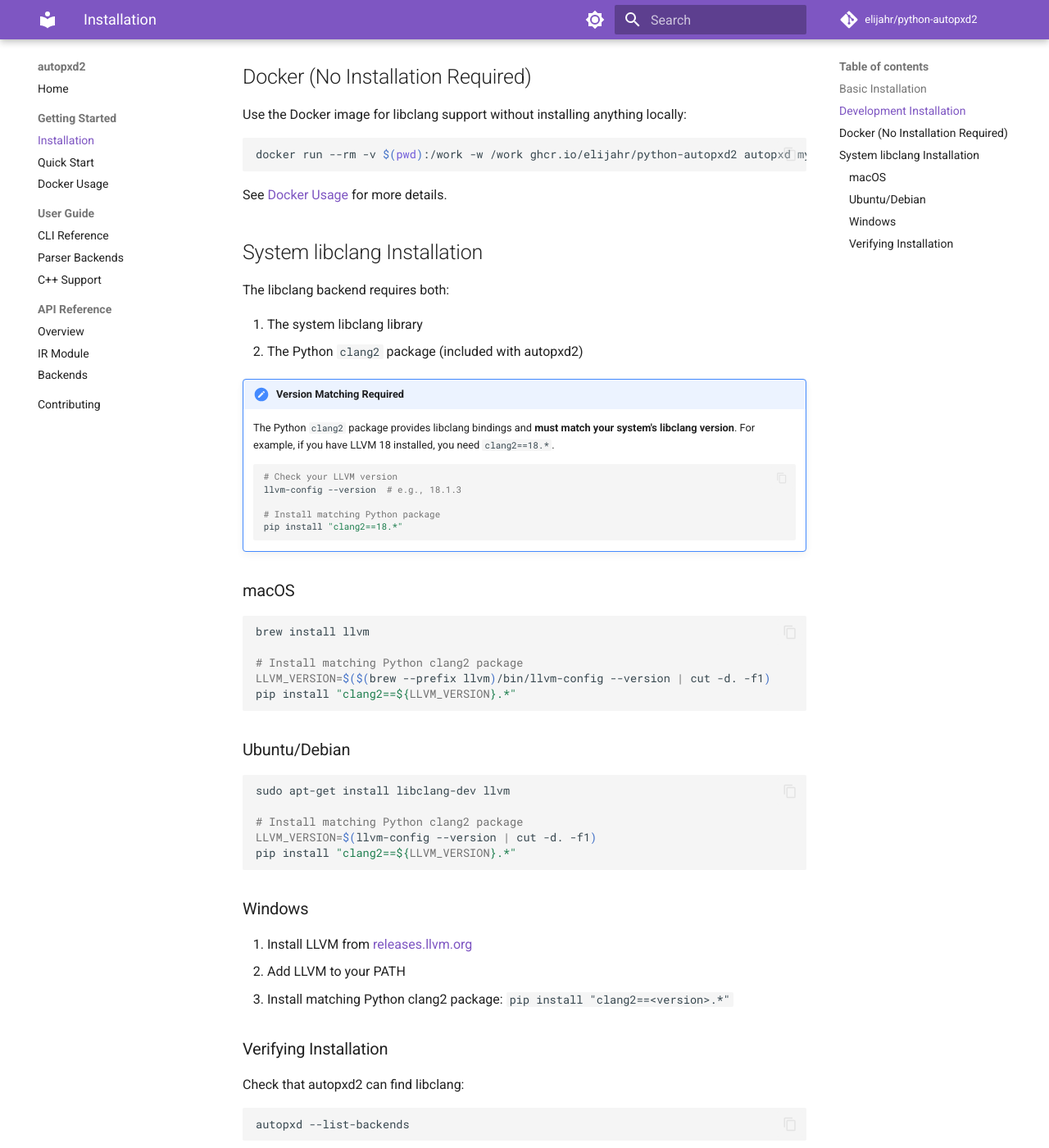
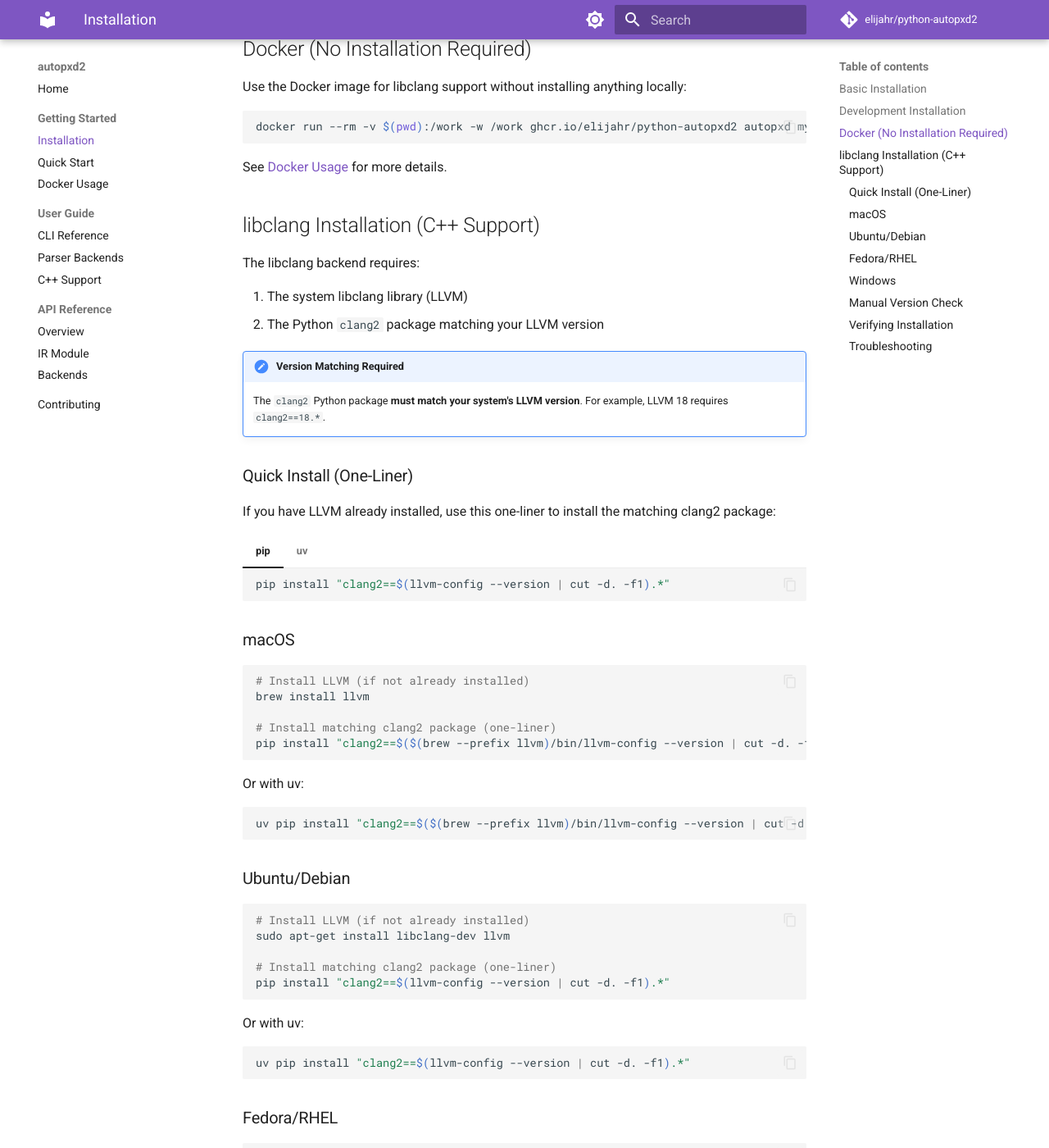
Before and after one commit to elijahr/python-autopxd2, an MkDocs documentation site: the page built from docs/getting-started/installation.md, in a window 1280 px wide and 1400 px high, scrolled down 728 px. Shown: the whole window at 82% size. Built offline with MkDocs 1.6.1 and Material for MkDocs 9.7.7, drawn with Linux system fonts in a browser that asks for light colours; comment, search, counter and statistics services are not loaded; the version menu is left out; some of the changed text lies outside the part shown.

Commit message:
fix: guard libclang imports with pytest.importorskip, update docs

````diff
--- a/docs/getting-started/installation.md
+++ b/docs/getting-started/installation.md
@@ -8,15 +8,13 @@
 pip install autopxd2
 ```
 
-This installs the package with both parser backends:
+This installs the package with the **pycparser** backend (pure Python C99 parser).
 
-- **libclang** - Full C/C++ support via LLVM (default if system libclang available)
-- **pycparser** - Pure Python C99 parser (fallback)
+For **C++ support**, you also need the libclang backend - see [libclang Installation](#libclang-installation-c-support) below.
 
-!!! note "Automatic Fallback"
-    autopxd2 automatically uses libclang if the system library is available,
-    falling back to pycparser otherwise. Use `autopxd --list-backends` to see
-    which backends are available on your system.
+!!! note "Backend Selection"
+    autopxd2 automatically uses libclang if available, falling back to pycparser
+    otherwise. Use `autopxd --list-backends` to see which backends are available.
 
 ## Development Installation
 
@@ -38,49 +36,99 @@
 
 See [Docker Usage](docker.md) for more details.
 
-## System libclang Installation
+## libclang Installation (C++ Support)
 
-The libclang backend requires both:
+The libclang backend requires:
 
-1. The system libclang library
-2. The Python `clang2` package (included with autopxd2)
+1. The system libclang library (LLVM)
+2. The Python `clang2` package matching your LLVM version
 
 !!! important "Version Matching Required"
-    The Python `clang2` package provides libclang bindings and **must match your system's libclang version**. For example, if you have LLVM 18 installed, you need `clang2==18.*`.
+    The `clang2` Python package **must match your system's LLVM version**.
+    For example, LLVM 18 requires `clang2==18.*`.
+
+### Quick Install (One-Liner)
+
+If you have LLVM already installed, use this one-liner to install the matching clang2 package:
+
+=== "pip"
 
     ```bash
-    # Check your LLVM version
-    llvm-config --version  # e.g., 18.1.3
+    pip install "clang2==$(llvm-config --version | cut -d. -f1).*"
+    ```
 
-    # Install matching Python package
-    pip install "clang2==18.*"
+=== "uv"
+
+    ```bash
+    uv pip install "clang2==$(llvm-config --version | cut -d. -f1).*"
     ```
 
 ### macOS
 
 ```bash
+# Install LLVM (if not already installed)
 brew install llvm
 
-# Install matching Python clang2 package
-LLVM_VERSION=$($(brew --prefix llvm)/bin/llvm-config --version | cut -d. -f1)
-pip install "clang2==${LLVM_VERSION}.*"
+# Install matching clang2 package (one-liner)
+pip install "clang2==$($(brew --prefix llvm)/bin/llvm-config --version | cut -d. -f1).*"
+```
+
+Or with uv:
+
+```bash
+uv pip install "clang2==$($(brew --prefix llvm)/bin/llvm-config --version | cut -d. -f1).*"
 ```
 
 ### Ubuntu/Debian
 
 ```bash
+# Install LLVM (if not already installed)
 sudo apt-get install libclang-dev llvm
 
-# Install matching Python clang2 package
-LLVM_VERSION=$(llvm-config --version | cut -d. -f1)
-pip install "clang2==${LLVM_VERSION}.*"
+# Install matching clang2 package (one-liner)
+pip install "clang2==$(llvm-config --version | cut -d. -f1).*"
+```
+
+Or with uv:
+
+```bash
+uv pip install "clang2==$(llvm-config --version | cut -d. -f1).*"
+```
+
+### Fedora/RHEL
+
+```bash
+# Install LLVM
+sudo dnf install clang-devel llvm
+
+# Install matching clang2 package
+pip install "clang2==$(llvm-config --version | cut -d. -f1).*"
 ```
 
 ### Windows
 
 1. Install LLVM from [releases.llvm.org](https://releases.llvm.org/)
-2. Add LLVM to your PATH
-3. Install matching Python clang2 package: `pip install "clang2==<version>.*"`
+2. Add LLVM `bin` directory to your PATH
+3. Install matching clang2 package:
+
+```powershell
+# Check version first
+llvm-config --version
+
+# Install matching package (replace XX with major version)
+pip install "clang2==XX.*"
+```
+
+### Manual Version Check
+
+If the one-liner doesn't work, check your version manually:
+
+```bash
+llvm-config --version
+# Output: 18.1.3 (means you need clang2==18.*)
+
+pip install "clang2==18.*"
+```
 
 ### Verifying Installation
 
@@ -99,3 +147,13 @@
 
 Default: libclang
 ```
+
+### Troubleshooting
+
+If you try to use the libclang backend without clang2 installed, autopxd2 will detect your LLVM version and show the exact install command:
+
+```
+ValueError: libclang backend requires the clang2 package.
+Detected LLVM version 18 on your system.
+Install with: pip install 'clang2==18.*'
+```
````
Also changed, not shown: README.md (+7 -2 lines), 2 other files.
